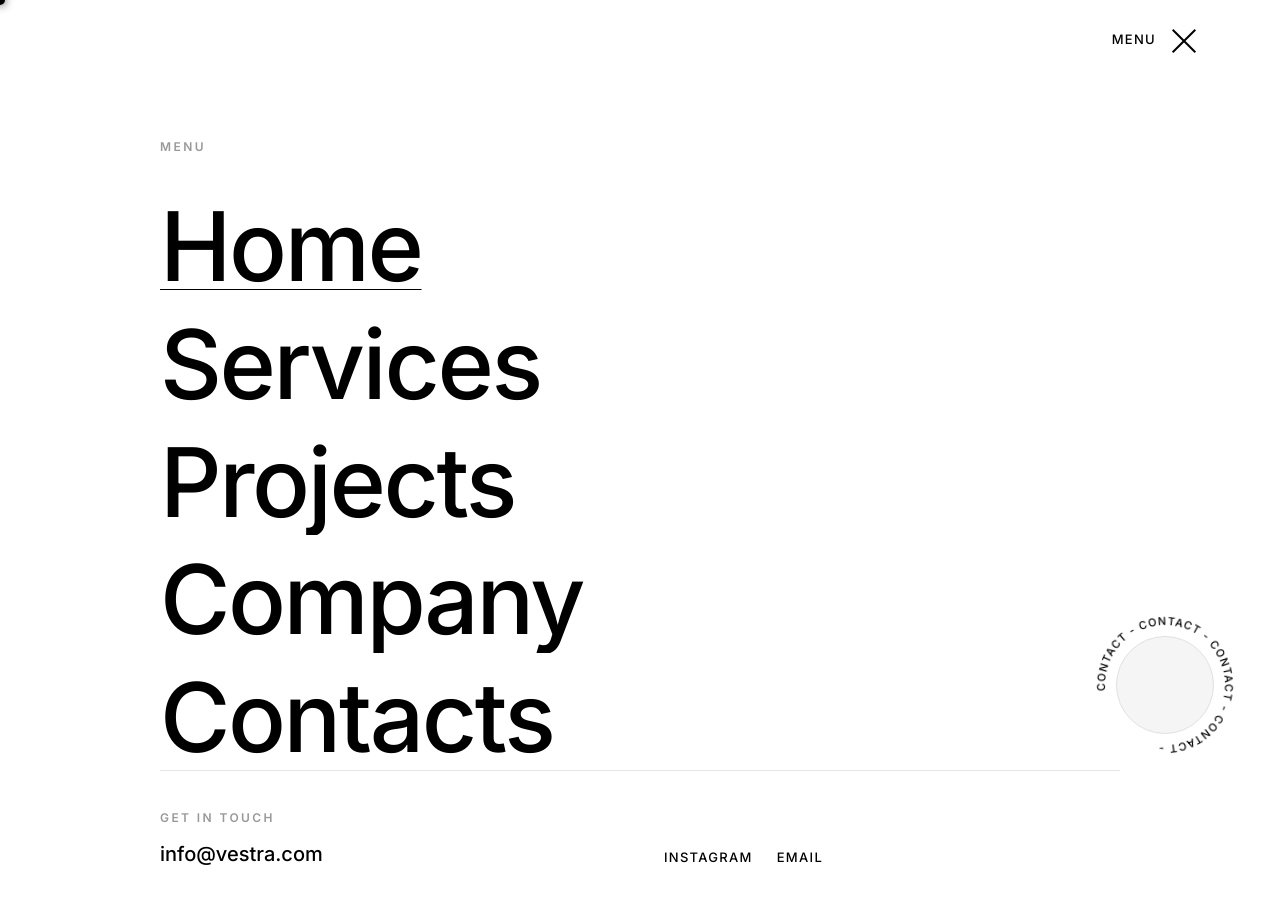
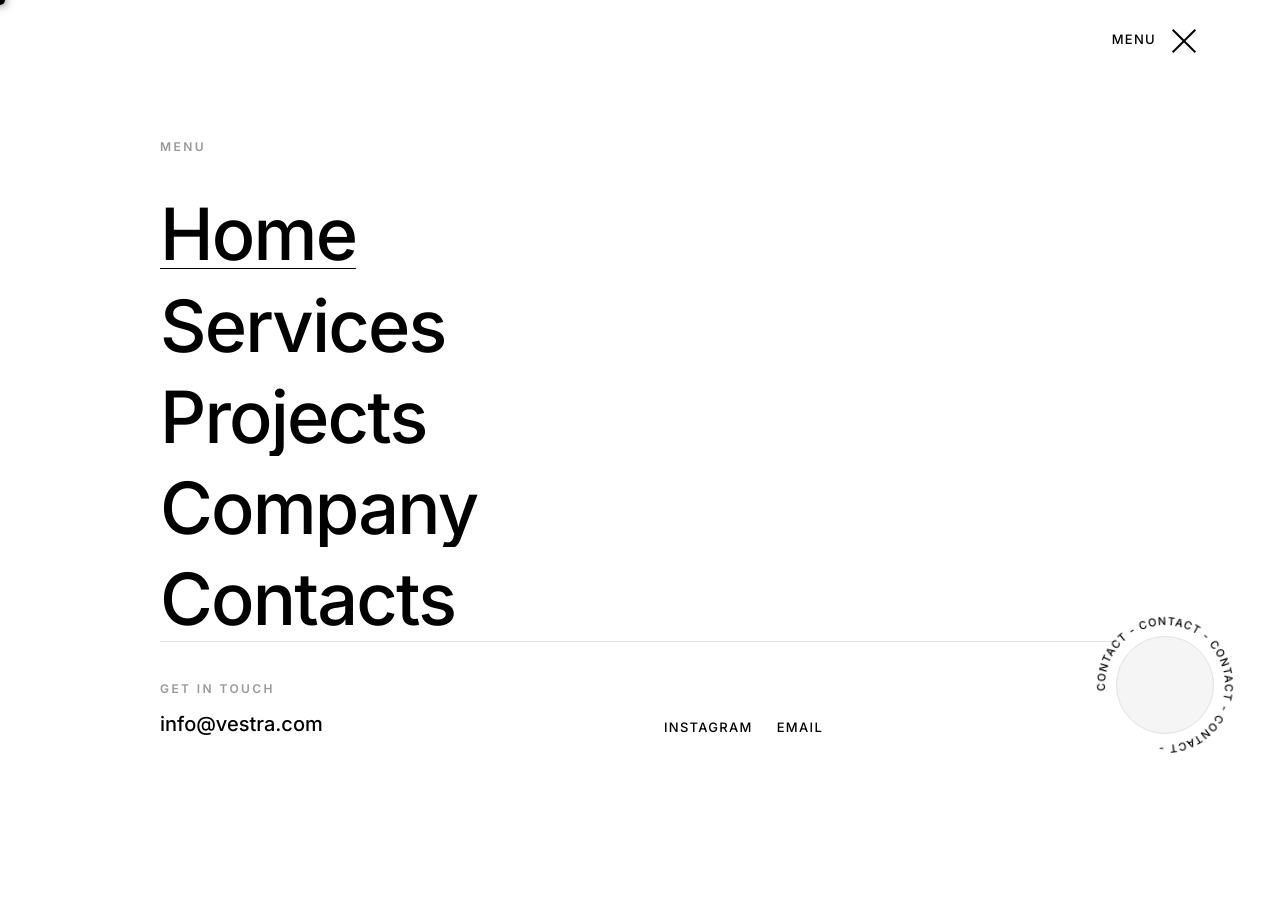
Before and after one commit to Hamzaishappy786/Vestra-logics-website, a Next.js app: page / in a window 1280 px wide. Both pictures are taken after a click on the button "MENU". Shown: the top 904 px of the page. Built offline with nearby package versions, Linux system fonts and the light colour scheme; grey boxes are pictures that could not be loaded.

Commit message:
Size down menu

```diff
--- a/src/components/sections/SharedNavbar.tsx
+++ b/src/components/sections/SharedNavbar.tsx
@@ -144,7 +144,7 @@ const SharedNavbar = () => {
                     href={link.href}
                     onClick={() => setIsOpen(false)}
                     className={cn(
-                      "block text-[clamp(3rem,8vw,6rem)] font-medium leading-[1.1] tracking-tight hover:pl-6 transition-all duration-500",
+                      "block text-[clamp(2rem,6vw,4.5rem)] font-medium leading-[1.1] tracking-tight hover:pl-6 transition-all duration-500",
                       isActive(link.href) && "underline underline-offset-8 decoration-1"
                     )}
                     style={{ transitionDelay: `${i * 40}ms` }}
```
